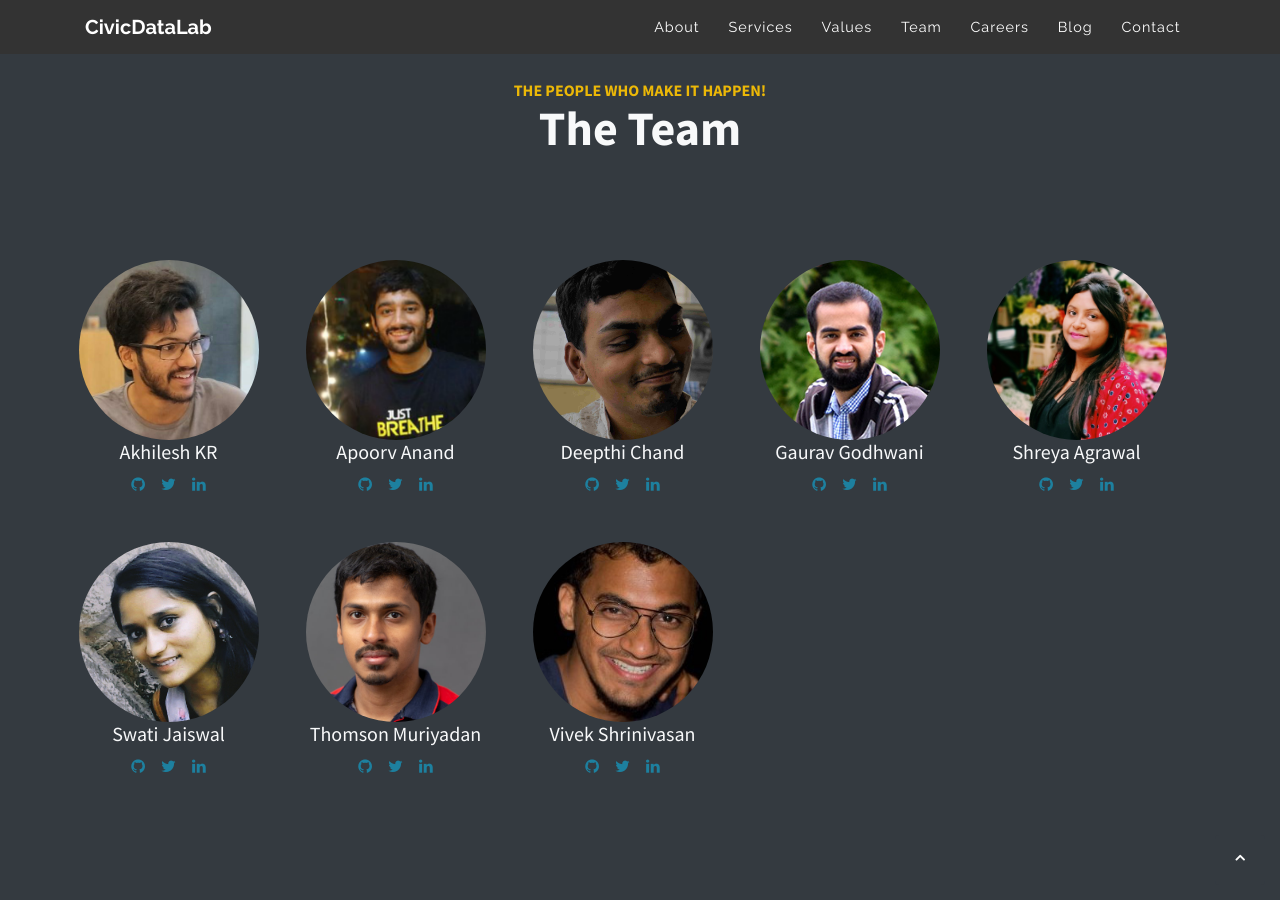
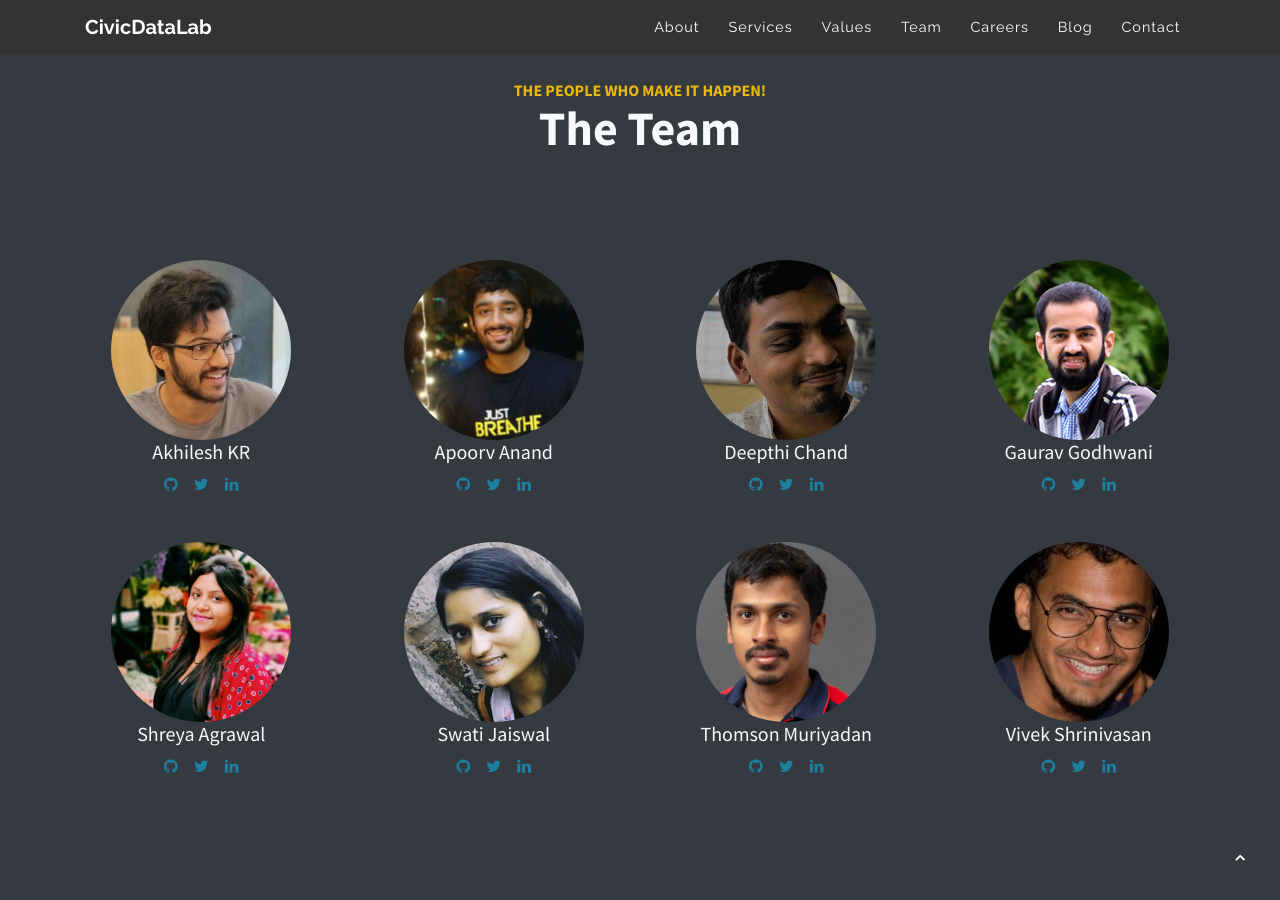
Before and after one commit to CivicDataLab/old-website, a Jekyll site: the page built from index.html, in a window 1280 px wide and 900 px high, scrolled down 2567 px. Built offline with Jekyll 4.4.1, drawn with Linux system fonts in a browser that asks for light colours; the list of posts is cut into pages by our own code.

Commit message:
Update team members arrangement

```diff
--- a/_layouts/landing.html
+++ b/_layouts/landing.html
@@ -152,7 +152,7 @@
         <div class="row">
           <div class="row my-4 text-center">
           {% for member in site.members %}
-            <div class="col-sm-12 col-lg-2 col-md-2 mx-3 px-0 text-center">
+            <div class="col-sm-12 col-lg-3 col-md-3 mx-0 px-0 text-center">
               <div class="e-team-picture" style="background-image: url('{{ member.photo }}')"></div>
               <h5 class="h5 text-center">
                 <a
```
